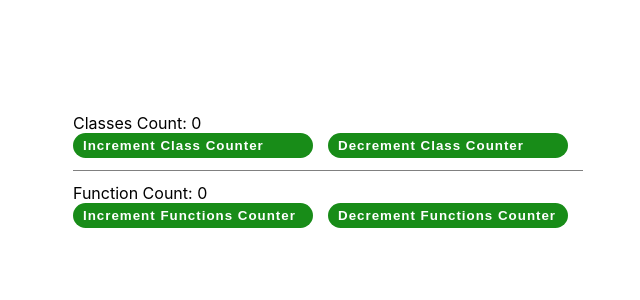
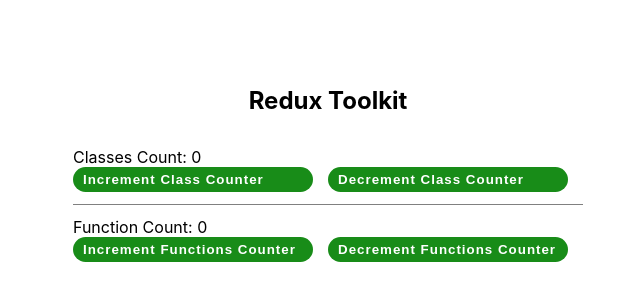
Before and after one commit to rdjennings/redux-toolkit, a React (Create React App) app: page / in a window 1280 px wide. Shown: the part 230-530 px from the top of the page, without its empty margins (312-952 px from the left). Built offline with nearby package versions, Linux system fonts and the light colour scheme.

Commit message:
add header/title

```diff
--- a/src/App.css
+++ b/src/App.css
@@ -1,3 +1,7 @@
+.meathodLabel {
+	text-align: center;
+}
+
 .wrapper {
 	border-bottom: 1px solid gray;
 	padding: 12px 0;
--- a/src/App.js
+++ b/src/App.js
@@ -5,6 +5,7 @@
 function App() {
 	return (
 		<div>
+			<h2 className="meathodLabel">Redux Toolkit</h2>
 			<ComponentExample />
 			<FunctionExample />
 		</div>
```
